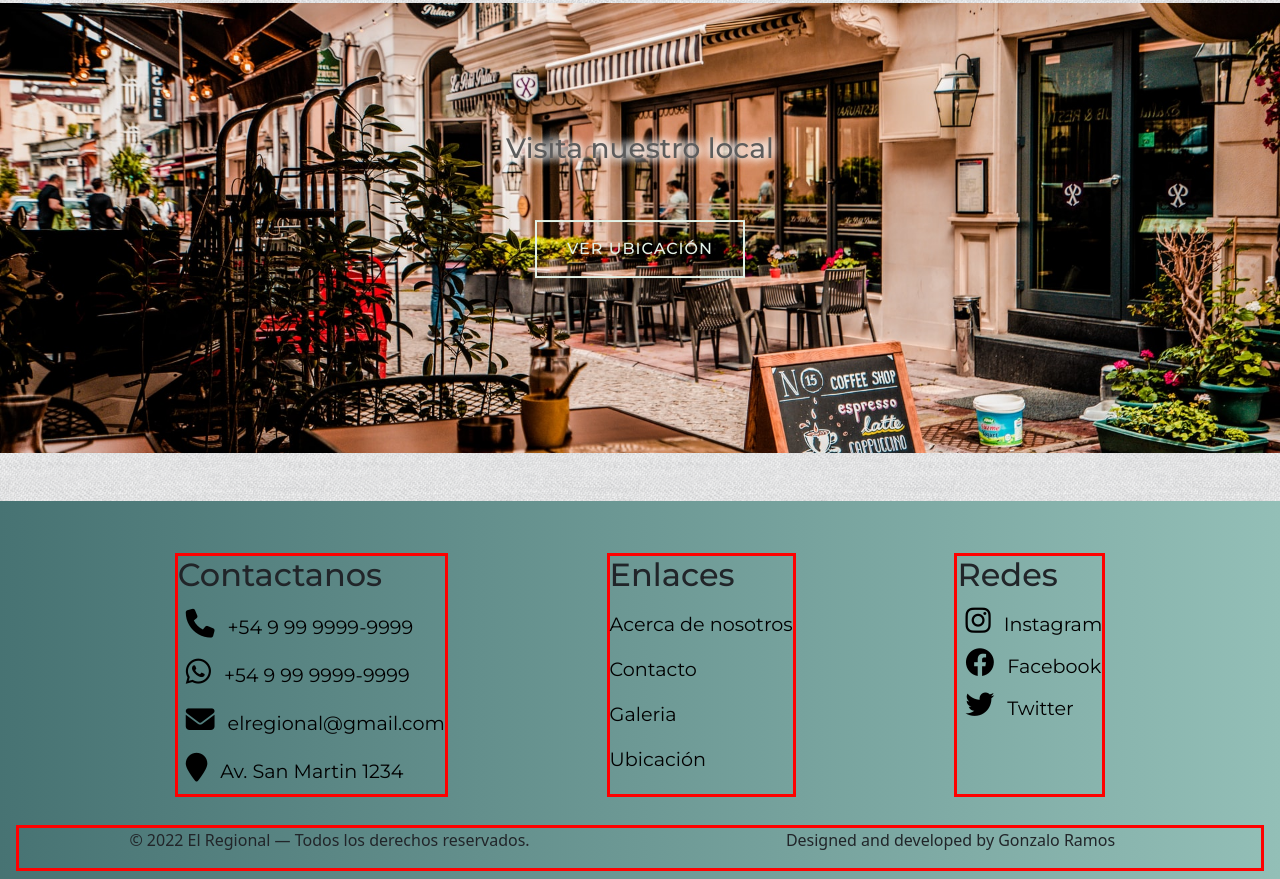
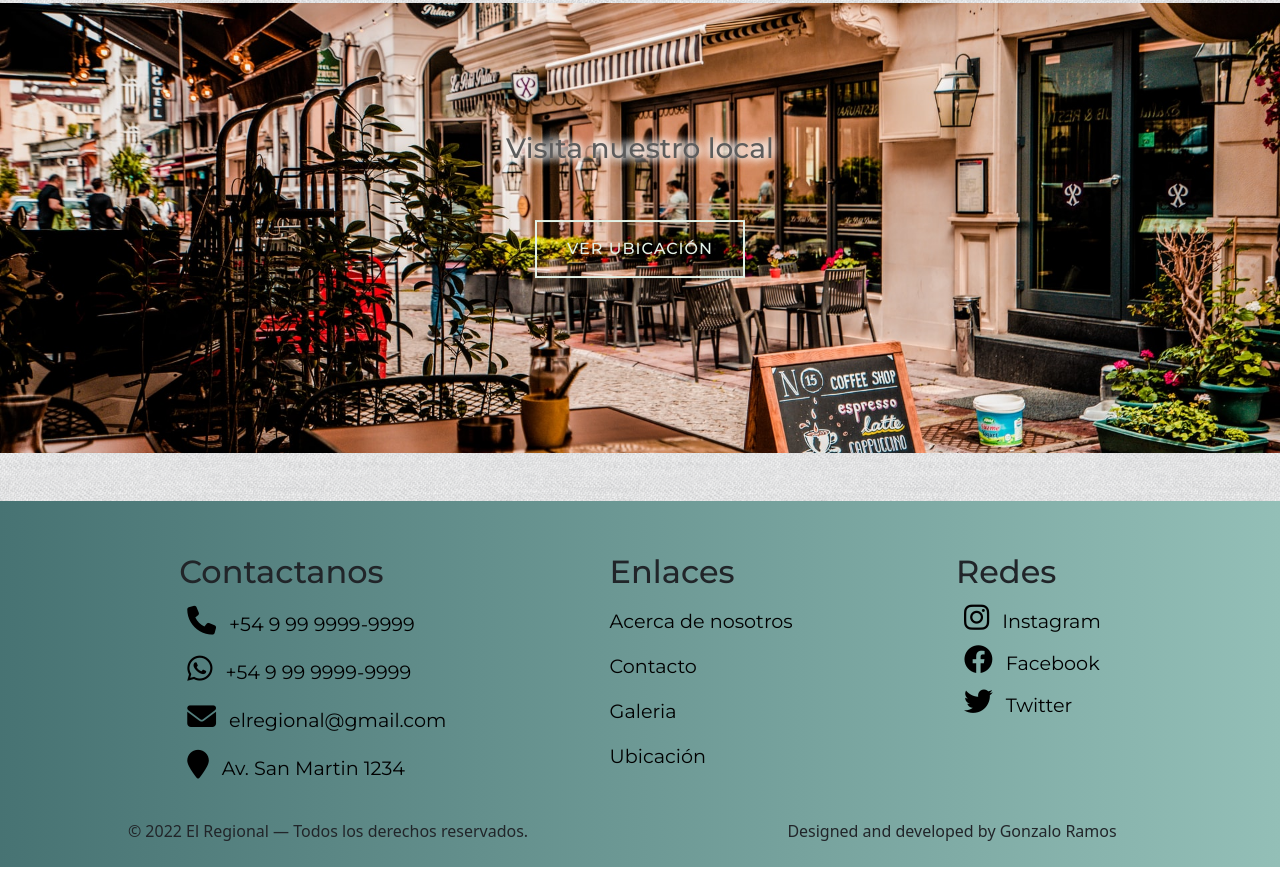
Before and after one commit to Gonza857/entregaProyecto3, a plain HTML site: page index.html in a window 1280 px wide. Shown: the part 2171-3050 px from the top of the page. Drawn offline with nearby package versions, Linux system fonts and the light colour scheme; a web font is replaced by a local one.

Commit message:
trabajo footer5

```diff
--- a/css/scss/_footer.scss
+++ b/css/scss/_footer.scss
@@ -2,9 +2,7 @@
     background-image: linear-gradient(to right, #477373,#93bfb7);
 }
 
-.borderHelp {
-    border: 3px solid red;
-}
+
 
 .footerTitles {
     font-family: $mainFont;
--- a/index.html
+++ b/index.html
@@ -119,7 +119,7 @@
     <!-- FOOTER -->
     <footer class="footer container-fluid bg-primary col-12 pt-5">
 
-      <div class=" p-1 col-12 d-flex flex-wrap justify-content-evenly">
+      <div class=" p-1 col-12 d-flex flex-column flex-sm-row flex-wrap justify-content-evenly">
 
         <div class="w-auto d-flex flex-column mb-4 borderHelp">
           <h5 class="footerTitles">Contactanos</h5>
```
Also changed, not shown: css/style.css.
